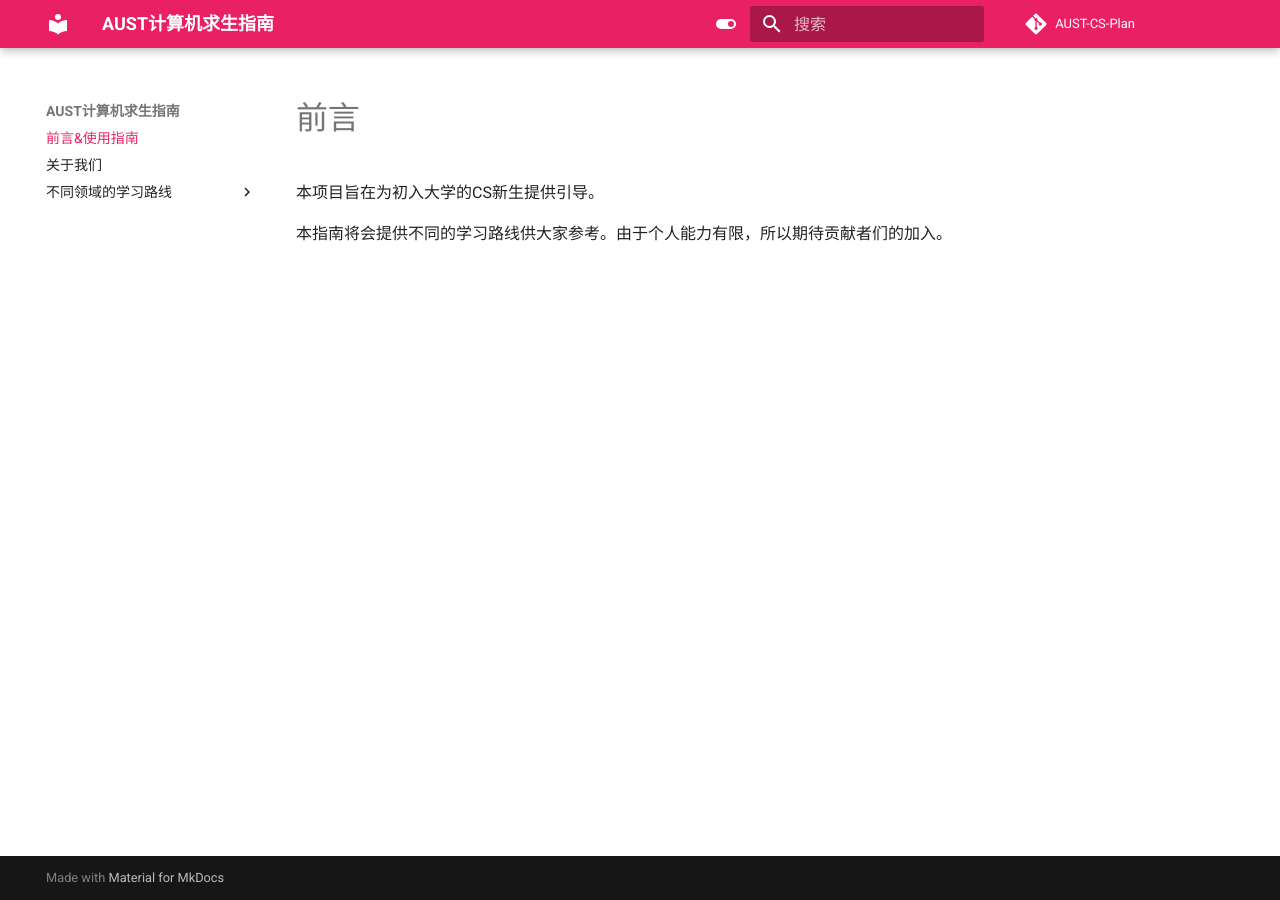
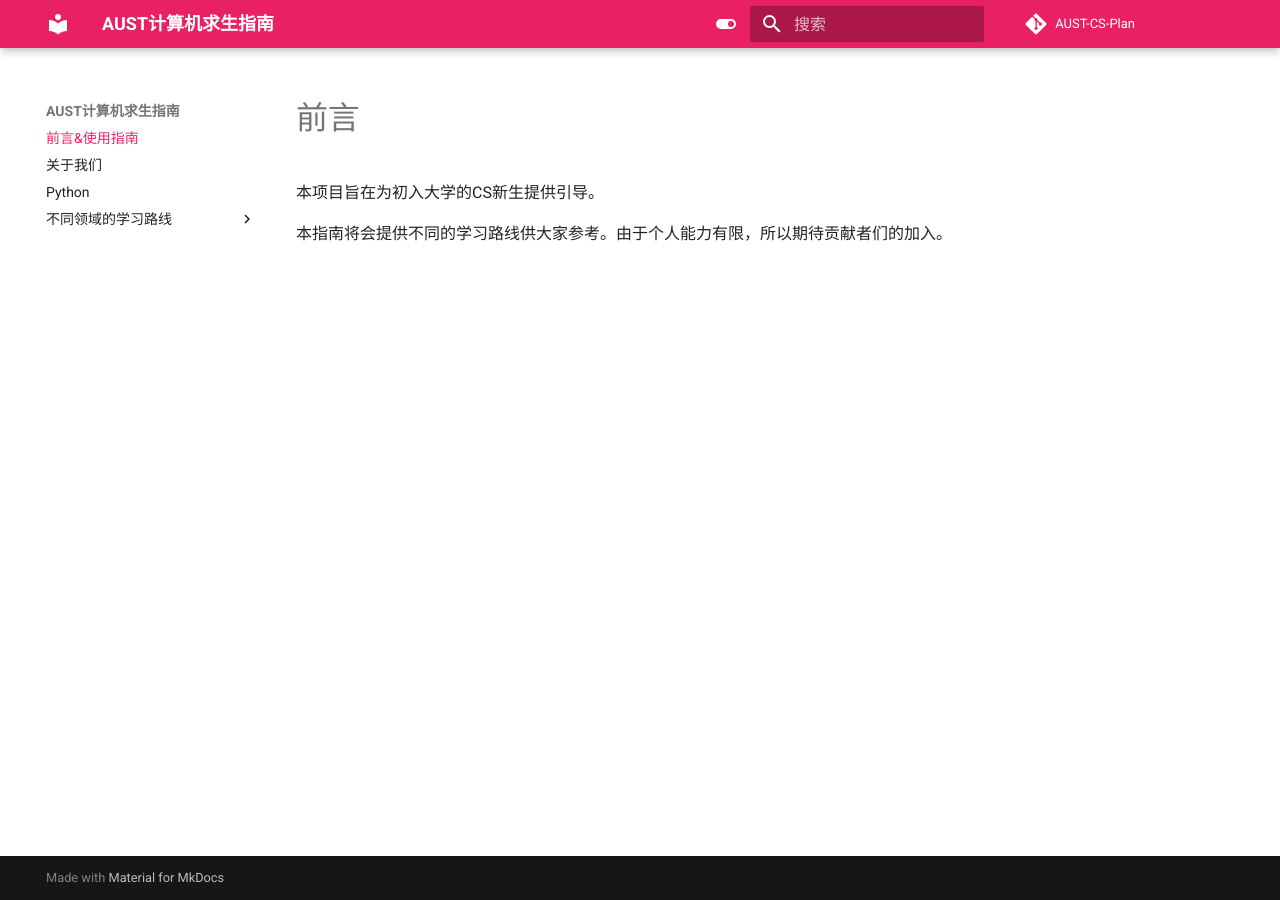
Before and after one commit to ForsakenDelusion/AUST-CS-Plan, an MkDocs documentation site: the page built from docs/index.md, in a window 1280 px wide. Built offline with MkDocs 1.6.1 and Material for MkDocs 9.7.7, drawn with Linux system fonts in a browser that asks for light colours; comment, search, counter and statistics services are not loaded.

Commit message:
add Python field

```diff
--- a/mkdocs.yml
+++ b/mkdocs.yml
@@ -47,6 +47,7 @@ theme:
 nav:
   - 前言&使用指南: "index.md"
   - 关于我们: "aboutus.md"
+  - Python: "introduction_python.md"
   - 不同领域的学习路线:
     - Java:
       - 路线总览: "不同领域的学习路线/Java/roadmap.md"
```
